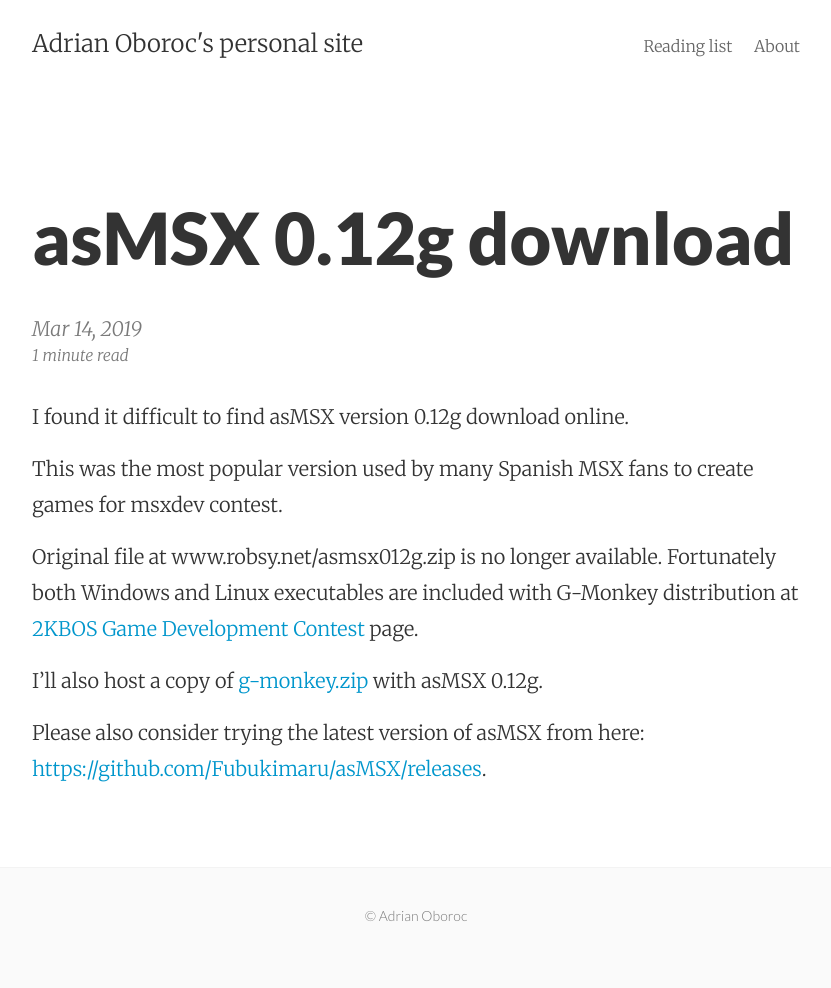
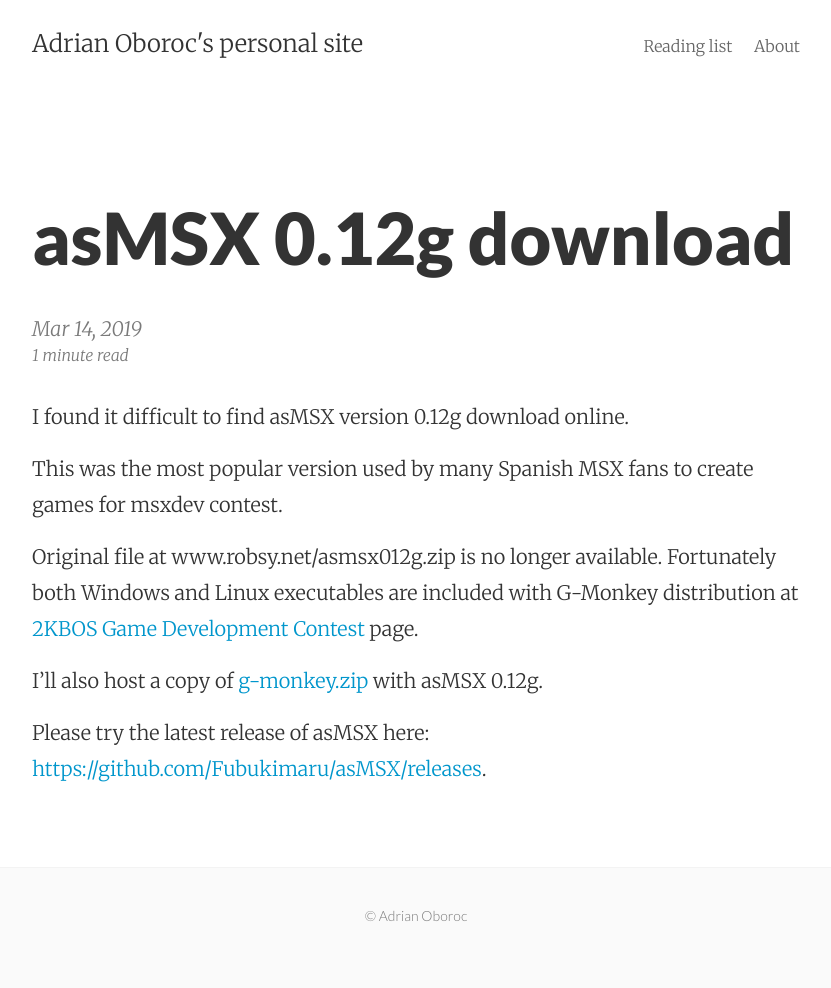
Before and after one commit to oboroc/oboroc.github.io, a Jekyll site: the page built from _posts/2019-03-14-asmsx-0.12g-download.md, in a window 1280 px wide. Shown: the whole page, without its empty margins (224-1055 px from the left). Built offline with Jekyll 4.4.1, drawn with Linux system fonts in a browser that asks for light colours.

Commit message:
Update 2019-03-14-asmsx-0.12g-download.md

```diff
--- a/_posts/2019-03-14-asmsx-0.12g-download.md
+++ b/_posts/2019-03-14-asmsx-0.12g-download.md
@@ -16,4 +16,4 @@
 
 I'll also host a copy of [g-monkey.zip](/files/g-monkey.zip) with asMSX 0.12g.
 
-Please also consider trying the latest version of asMSX from here: <https://github.com/Fubukimaru/asMSX/releases>.
+Please try the latest release of asMSX here: <https://github.com/Fubukimaru/asMSX/releases>.
```
